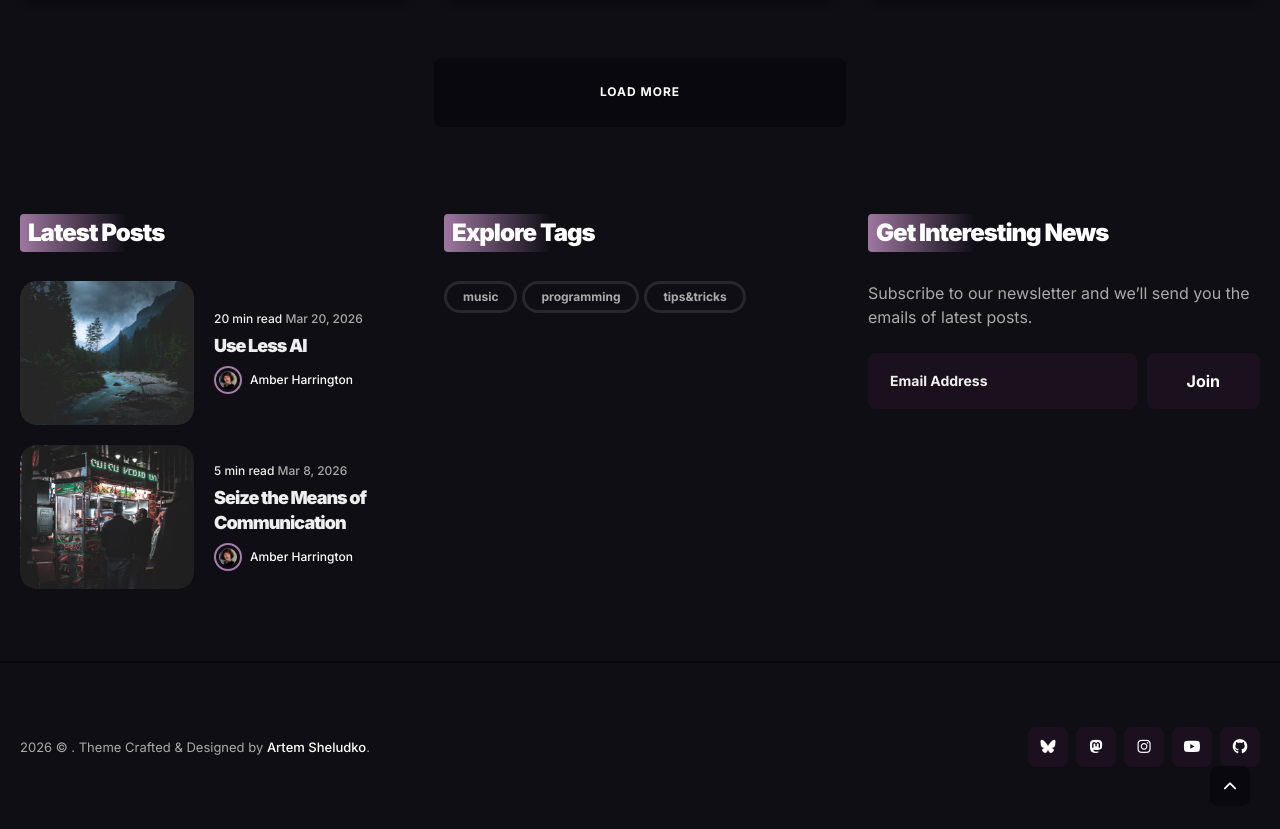
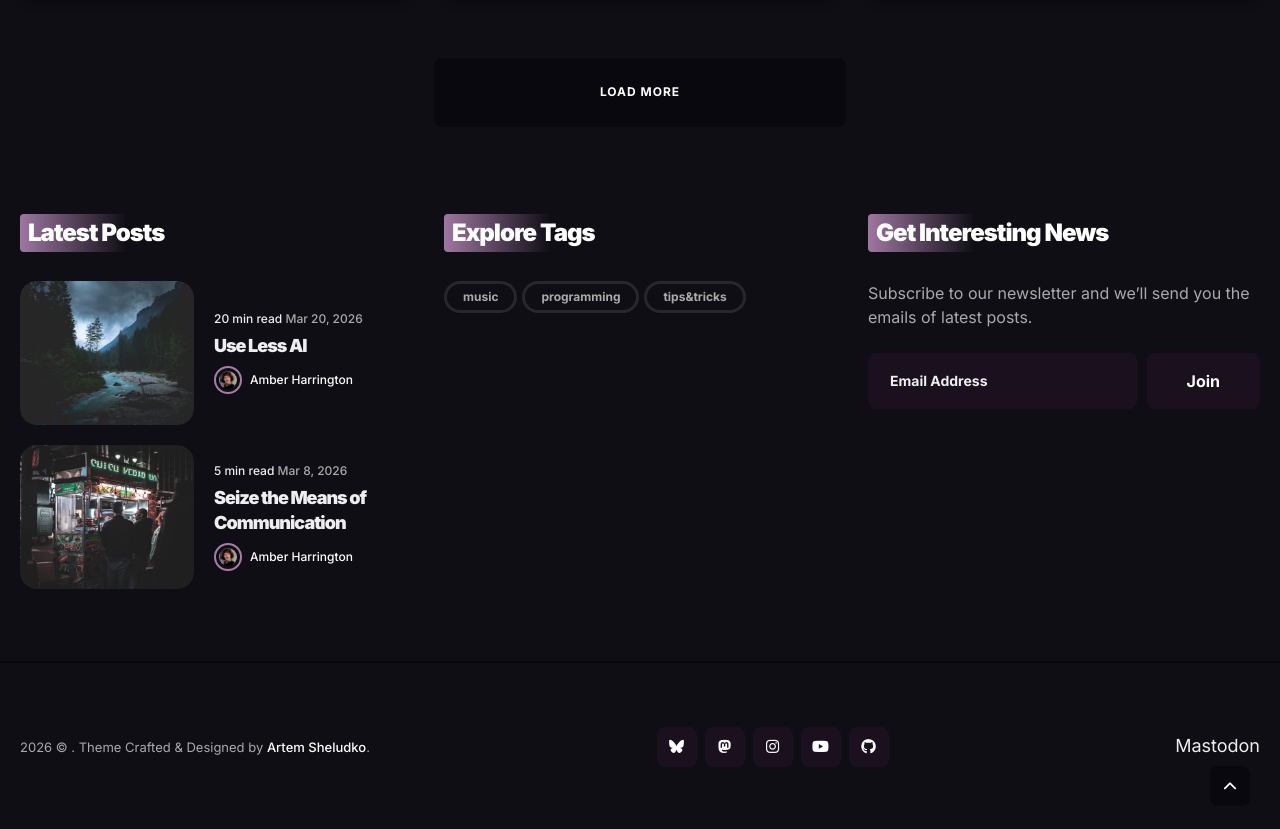
Before and after one commit to KO0I/KO0I.github.io, a Jekyll site: the page built from index.html, in a window 1280 px wide and 900 px high, scrolled down 1720 px, cut to the strip 69-898 px from the top of the window. Built offline with Jekyll 4.4.1, drawn with Linux system fonts in a browser that asks for light colours; the list of posts is cut into pages by our own code.

Commit message:
Update footer.html
A cruder attempt to fix the thing

```diff
--- a/_includes/footer.html
+++ b/_includes/footer.html
@@ -19,6 +19,7 @@
         <div class="copyright">{{ site.time | date: '%Y' }} &copy; <a
             href="/">{{ ChipChirp LLC }}</a>. Theme Crafted & Designed by <a href="https://jekyllthemes.io/developers/artem-sheludko">Artem Sheludko</a>.</div>
         {% include social-links.html %}
+            <a rel="me" href="https://ioc.exchange/@chipchirp">Mastodon</a>
         </div>
       </div>
     </div>
```
